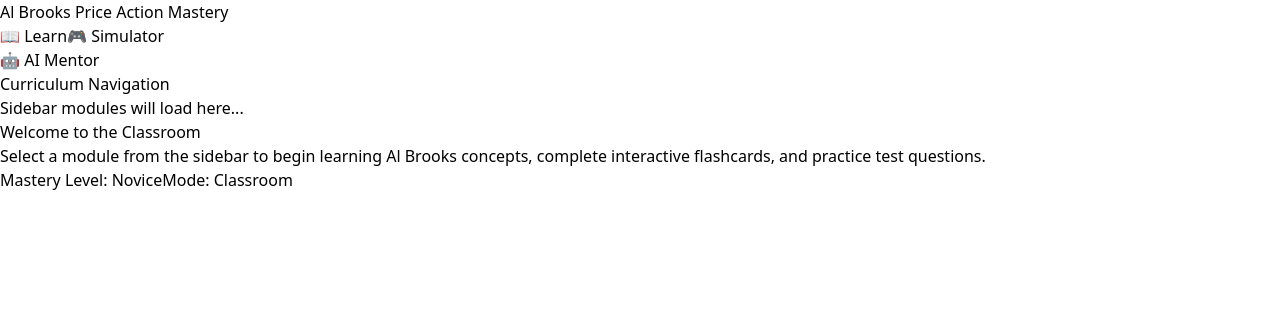
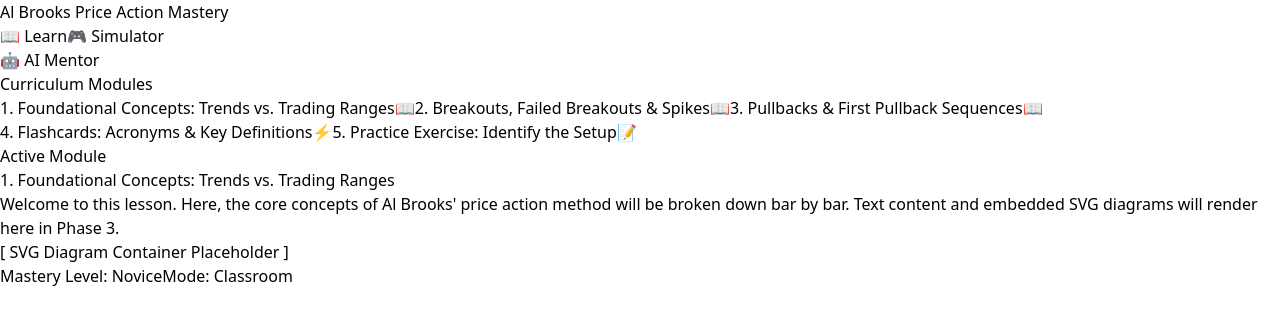
Before and after one commit to DavidVWilliams/al-brooks-price-action, a React (Vite) app: page / in a window 1280 px wide. Shown: the top 324 px of the page. Built offline with nearby package versions, Linux system fonts and the light colour scheme.

Commit message:
Update App.jsx

```diff
--- a/src/App.jsx
+++ b/src/App.jsx
@@ -1,5 +1,7 @@
 import { useState } from 'react'
 import AIDrawer from './components/AIDrawer'
+import LearnView from './components/LearnView'
+import SimulatorView from './components/SimulatorView'
 
 export default function App() {
   const [activeView, setActiveView] = useState('learn'); // 'learn' or 'simulator'
@@ -10,15 +12,12 @@
 
       {/* Top Header & Navigation */}
       <header className="h-14 border-b border-slate-800 flex items-center justify-between px-4 bg-slate-900 shrink-0 z-10">
-
-        {/* Brand / Title */}
         <div className="flex items-center gap-3">
           <h1 className="text-base md:text-lg font-bold text-blue-400 tracking-tight">
             Al Brooks <span className="text-slate-400 font-normal hidden sm:inline">Price Action Mastery</span>
           </h1>
         </div>
 
-        {/* View Switcher Tabs & AI Toggle */}
         <div className="flex items-center gap-2">
           <nav className="flex bg-slate-950 p-1 rounded-lg border border-slate-800">
             <button
@@ -42,42 +41,11 @@
             <span>🤖</span> <span className="hidden sm:inline">AI Mentor</span>
           </button>
         </div>
-
       </header>
 
-      {/* Main Content Area (Switches between Learn Mode and Simulator Mode) */}
+      {/* Main Content Area */}
       <main className="flex-1 overflow-hidden relative flex bg-slate-950">
-
-        {/* Learn View Shell */}
-        {activeView === 'learn' && (
-          <div className="absolute inset-0 flex flex-col md:flex-row">
-            {/* Curriculum Sidebar Placeholder */}
-            <div className="w-full md:w-80 border-b md:border-b-0 md:border-r border-slate-800 bg-slate-900/40 p-4 overflow-y-auto shrink-0 h-48 md:h-full">
-              <h3 className="text-xs font-semibold text-slate-500 uppercase tracking-wider mb-2">Curriculum Navigation</h3>
-              <p className="text-sm text-slate-400">Sidebar modules will load here...</p>
-            </div>
-            {/* Main Lesson Content Placeholder */}
-            <div className="flex-1 p-6 overflow-y-auto flex flex-col items-center justify-center text-center">
-              <h2 className="text-xl font-bold text-slate-200 mb-2">Welcome to the Classroom</h2>
-              <p className="text-sm text-slate-400 max-w-md">Select a module from the sidebar to begin learning Al Brooks concepts, complete interactive flashcards, and practice test questions.</p>
-            </div>
-          </div>
-        )}
-
-        {/* Simulator View Shell */}
-        {activeView === 'simulator' && (
-          <div className="absolute inset-0 flex flex-col">
-            {/* Simulator Chart & Controls Placeholder */}
-            <div className="flex-1 p-6 overflow-y-auto flex flex-col items-center justify-center text-center">
-              <h2 className="text-xl font-bold text-slate-200 mb-2">Trading Simulator & Chart Playback</h2>
-              <p className="text-sm text-slate-400 max-w-md mb-4">Practice reading bars, testing the Trader's Equation, and executing trades on historical ES, NQ, and MGC data.</p>
-              <div className="border border-slate-800 border-dashed rounded-xl p-12 w-full max-w-2xl bg-slate-900/20 text-slate-600 font-mono text-sm">
-                [ Interactive SVG Chart & Playback Controls Render Area ]
-              </div>
-            </div>
-          </div>
-        )}
-
+        {activeView === 'learn' ? <LearnView /> : <SimulatorView />}
       </main>
 
       {/* Slide-out AI Mentor Drawer */}
```
